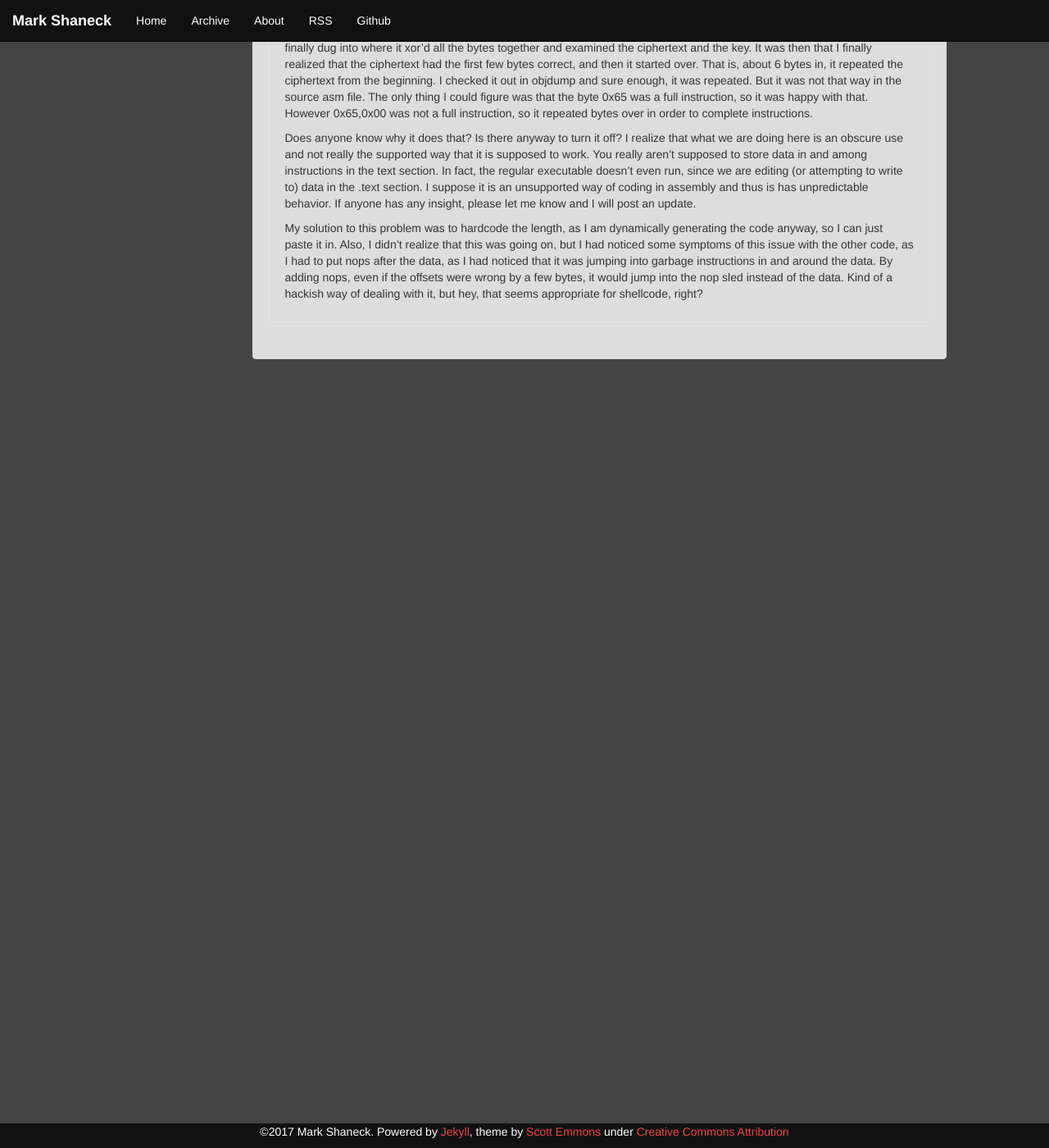
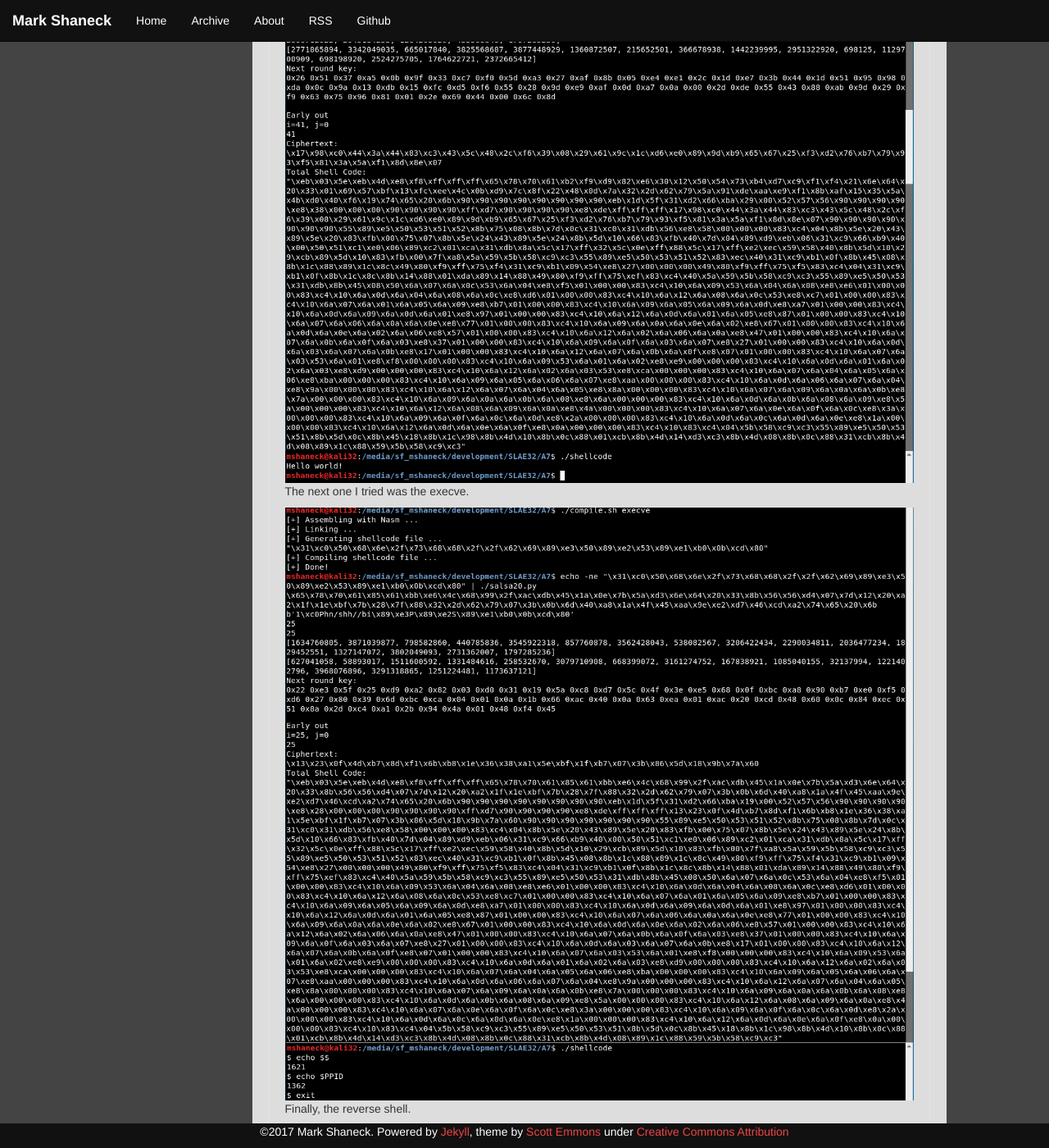
Before and after one commit to mshaneck/mshaneck.github.io, a Jekyll site: the page built from SLAE32/slae32-assignment7.md, in a window 1280 px wide and 1400 px high, scrolled down 12098 px. Shown: the whole window at 82% size. Built offline with Jekyll 4.4.1, drawn with Linux system fonts in a browser that asks for light colours.

Commit message:
Finished writeup for A7

```diff
--- a/SLAE32/slae32-assignment7.md
+++ b/SLAE32/slae32-assignment7.md
@@ -558,6 +558,21 @@ salsa20CoreRoundFunction:
 
 So there it is. The next important thing to cover it whether or not it works. So I tested it with a few different shellcodes from previous assignments. First, the helloworld shellcode.
 
+{% include image name="helloworld1.png" width="100%" %}
+{% include image name="helloworld2.png" width="100%" %}
+{% include image name="helloworld3.png" width="100%" %}
+
+The next one I tried was the execve.
+
+{% include image name="execve1.png" width="100%" %}
+{% include image name="execve2.png" width="100%" %}
+{% include image name="execve3.png" width="100%" %}
+
+Finally, the reverse shell.
+
+{% include image name="reverse1.png" width="100%" %}
+{% include image name="reverse2.png" width="100%" %}
+{% include image name="reverse3.png" width="100%" %}
 
 
 <h2>Bonus Learning Experience</h2>
```
Also changed, not shown: assets/posts/slae32-assignment7.md/execve1.png (added), assets/posts/slae32-assignment7.md/execve2.png (added), assets/posts/slae32-assignment7.md/execve3.png (added), assets/posts/slae32-assignment7.md/helloworld1.png (added), assets/posts/slae32-assignment7.md/helloworld2.png (added), assets/posts/slae32-assignment7.md/helloworld3.png (added), assets/posts/slae32-assignment7.md/reverse1.png (added), assets/posts/slae32-assignment7.md/reverse2.png (added), assets/posts/slae32-assignment7.md/reverse3.png (added).
